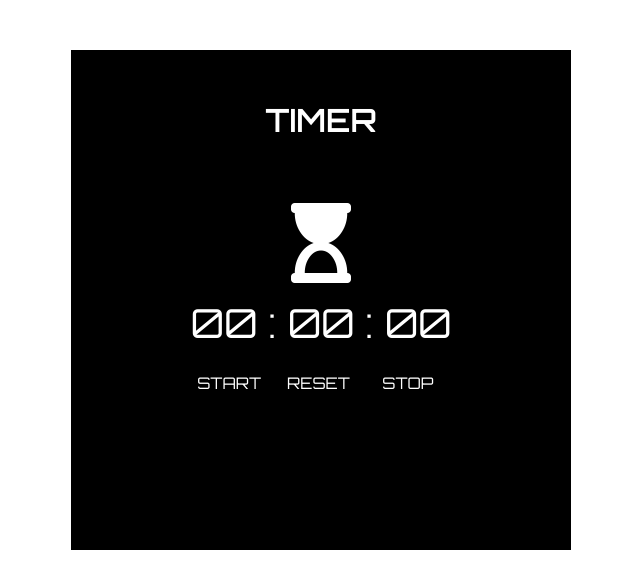
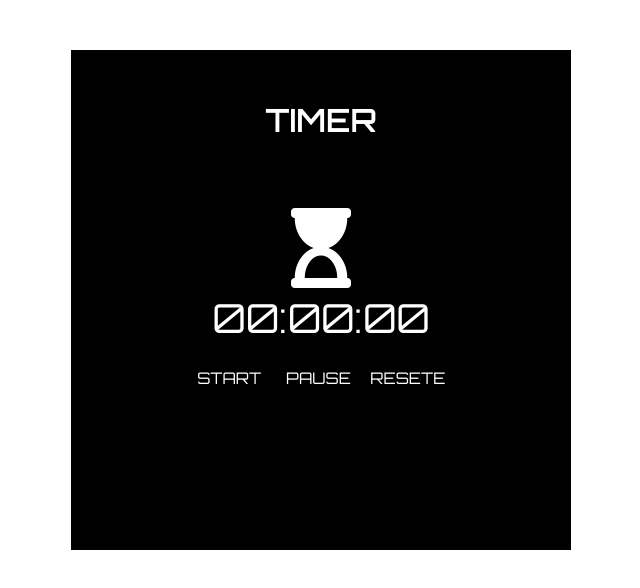
Before and after one commit to julien-aw/Timer-in-Js, a plain HTML site: page index.html in a window 1280 px wide. Shown: the whole page, without its empty margins (319-959 px from the left). Drawn offline with Linux system fonts and the light colour scheme.

Commit message:
add js file

```diff
--- a/index.html
+++ b/index.html
@@ -8,23 +8,23 @@
 	<title>Js Chrono</title>
 </head>
 <body>
-
 	<div class="container">
 		<h1>Timer</h1>
 
 		<div class="content">
-			<div class="icon"><i class="fas fa-hourglass-start fa-5x"></i></div>
-			<p class="chrono">00 : 00 : 00</p>
-			<div class="btn start">
+			<div id="icon"><i class="fas fa-hourglass-start fa-5x"></i></div>
+			<p class="chrono"><span>00</span>:<span>00</span>:<span>00</span></p>
+			<div class="btn start" id="btstart">
 				<p>Start</p>
 			</div>
-			<div class="btn stop">
-				<p>Reset</p>
+			<div class="btn pause" id="btpause">
+				<p>Pause</p>
 			</div>
-			<div class="btn reset">
-				<p>Stop</p>
+			<div class="btn reset" id="btreset">
+				<p>Resete</p>
 			</div>
 		</div>
 	</div>
+	<script type="text/javascript" src="index.js"></script>
 </body>
 </html>
--- a/styles.css
+++ b/styles.css
@@ -45,10 +45,12 @@ h1{
 	width: 80px;
 	height: 30px;
 	margin-right: 5px;
+	transition: border-bottom .15s;
 
 }
 .btn:hover{
 	cursor: pointer;
+	transition-timing-function: ease-in;
 	border-bottom: 3px solid red;
 }
 .content p{
```
Also changed, not shown: index.js (added).
